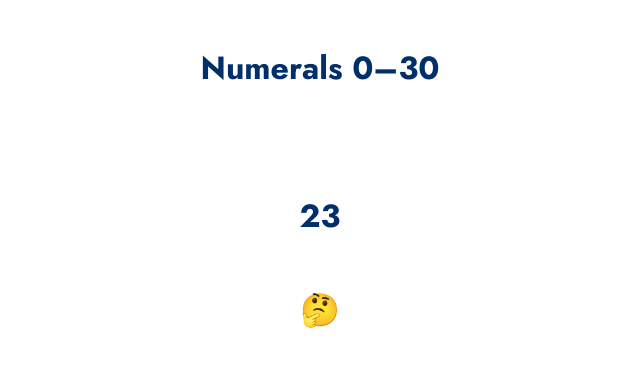
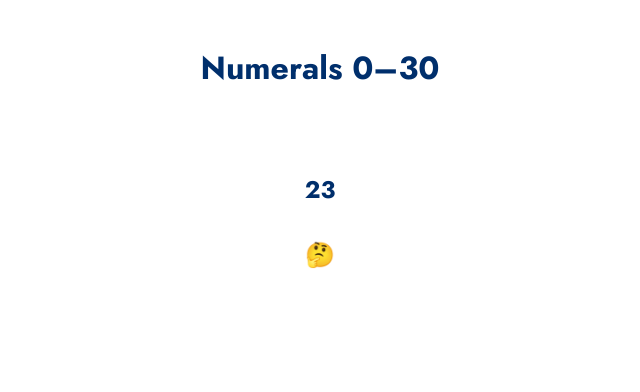
Before and after one commit to salmiakki/sanastovalmentaja, a plain HTML site: page index.html in a window 1280 px wide. Shown: the whole page, without its empty margins (320-960 px from the left). Drawn offline with nearby package versions, Linux system fonts and the light colour scheme.

Commit message:
Make paddings smaller

```diff
--- a/styles.css
+++ b/styles.css
@@ -24,9 +24,9 @@ header {
 
 #app {
     /* box-shadow: 0 2px 8px rgba(0, 0, 0, 0.26); */
-    margin: 0.5rem auto;
+    margin: 0.2rem auto;
     border-radius: 10px;
-    padding: 1rem;
+    padding: 0.5rem;
     text-align: center;
     width: 90%;
     max-width: 40rem;
@@ -41,11 +41,11 @@ header {
 }
 
 #app p {
-    font-size: 2rem;
+    font-size: 1.5rem;
     font-weight: bold;
     /* border: 1px solid #4fc08d; */
     /* background-color: #4fc08d; */
     color: #002f6c;
-    padding: 0.5rem;
+    padding: 0.2rem;
     /* border-radius: 25px; */
 }
```
